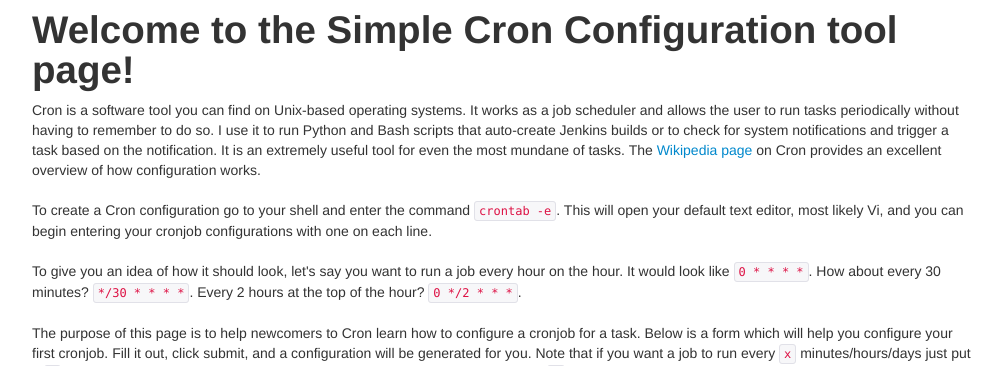
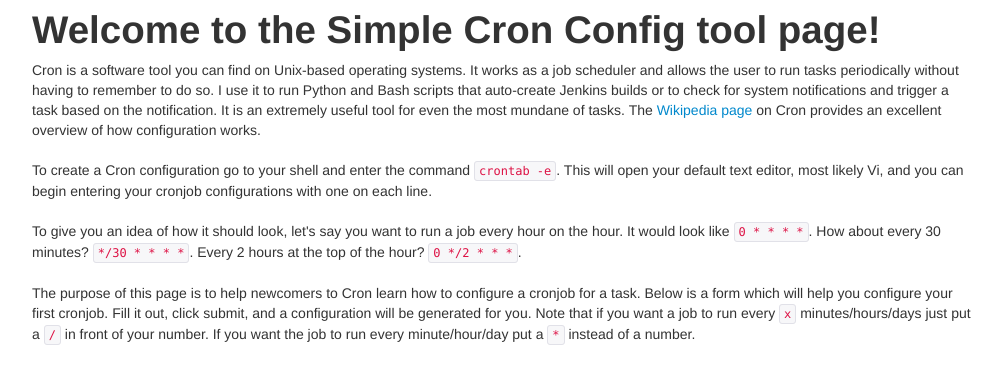
Before and after one commit to seanmckaybeck/cron_app, a Flask app: page / in a window 1280 px wide. Shown: the top 366 px of the page, without its empty margins (138-1140 px from the left). Run offline with Flask 2, Linux system fonts and the light colour scheme; some libraries are stand-ins or nearby versions.

Commit message:
Changed title to not wrap

```diff
--- a/templates/base.html
+++ b/templates/base.html
@@ -8,7 +8,7 @@
     <script src="/static/js/bootstrap.min.js"></script>
     <meta name="viewport" content="width=device-width, initial-scale=1.0">
 
-    <title>Simple Cron Config</title>
+    <title>Simple Cron Config Tool</title>
   </head>
     <div class="container">
   <body>
--- a/templates/index.html
+++ b/templates/index.html
@@ -1,7 +1,7 @@
 {% extends "base.html" %}
 {% import "bootstrap/wtf.html" as wtf %}
 {% block content %}
-<h1>Welcome to the Simple Cron Configuration tool page!</h1>
+<h1>Welcome to the Simple Cron Config tool page!</h1>
 
 Cron is a software tool you can find on Unix-based operating systems.
 It works as a job scheduler and allows the user to run tasks periodically without having to remember to do so.
```
